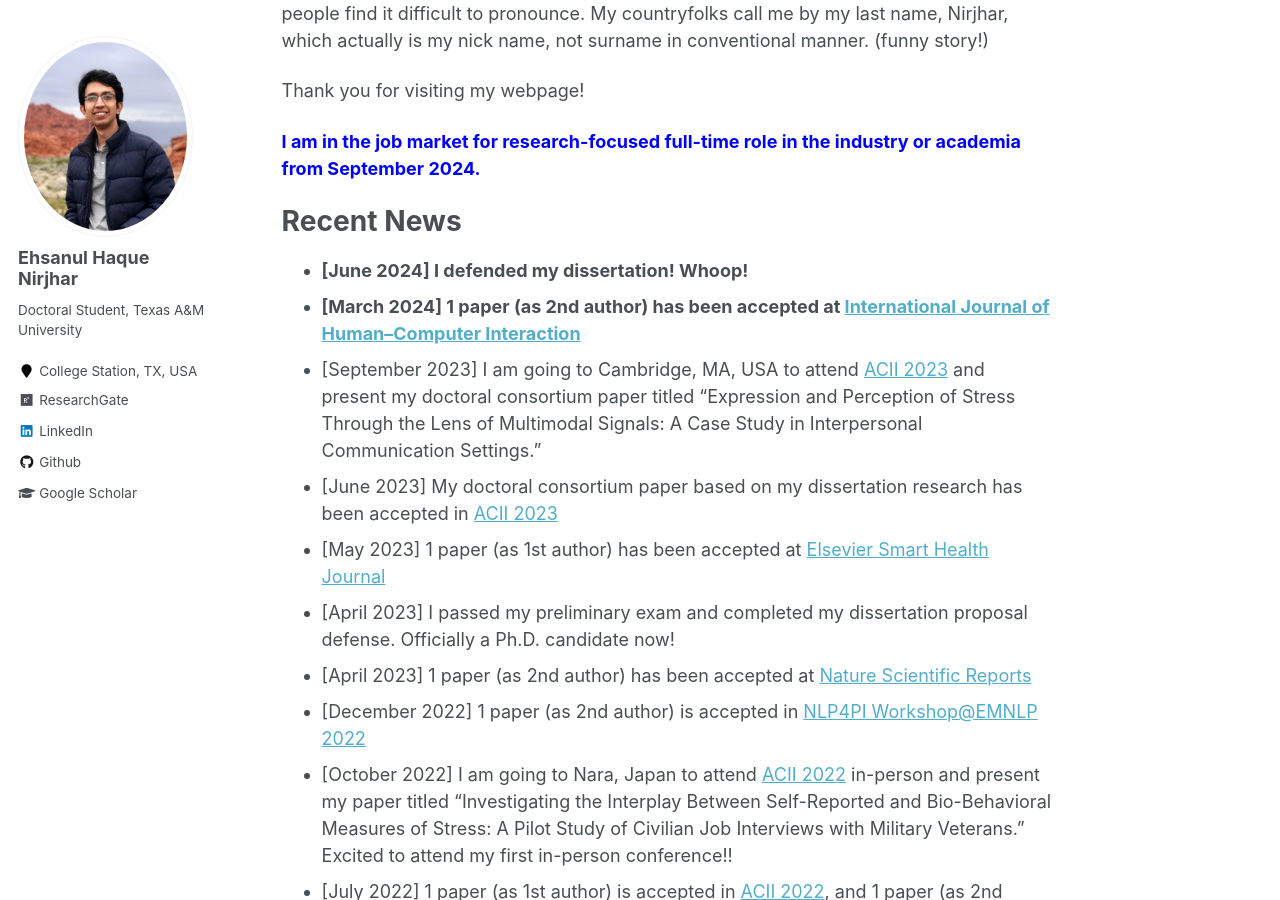
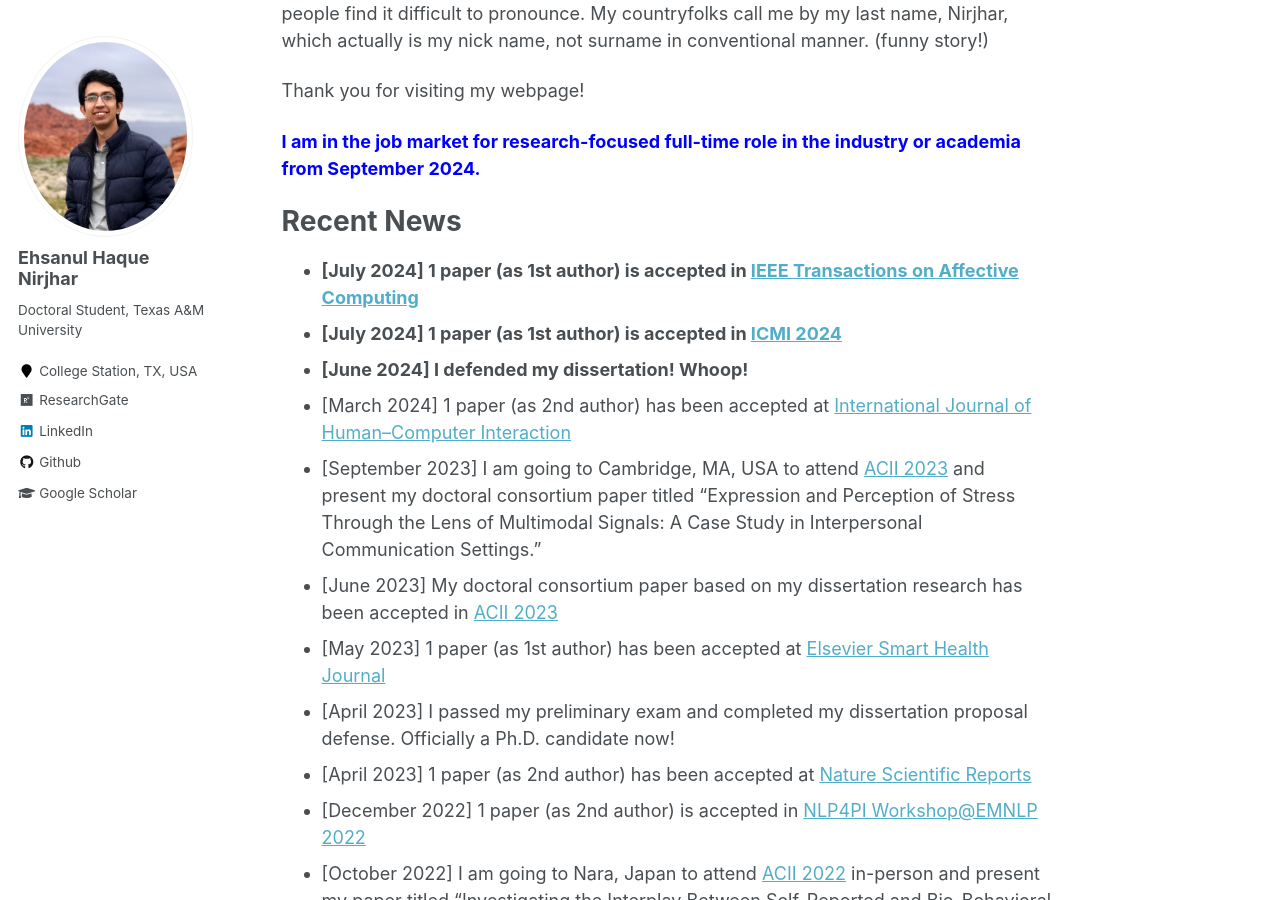
Before and after one commit to Ehsan-Nirjhar/Ehsan-Nirjhar.github.io, a Jekyll site: the page built from _pages/about.md, in a window 1280 px wide and 900 px high, scrolled down 531 px. Built offline with Jekyll 4.4.1, drawn with Linux system fonts in a browser that asks for light colours.

Commit message:
New paper update_July 2024

```diff
--- a/_pages/about.md
+++ b/_pages/about.md
@@ -26,8 +26,10 @@ Thank you for visiting my webpage!
 
 Recent News
 ======
+- **[July 2024] 1 paper (as 1st author) is accepted in [IEEE Transactions on Affective Computing](https://ieeexplore.ieee.org/xpl/RecentIssue.jsp?punumber=5165369)**
+- **[July 2024] 1 paper (as 1st author) is accepted in [ICMI 2024](https://icmi.acm.org/2024/)**
 - **[June 2024] I defended my dissertation! Whoop!**
-- **[March 2024] 1 paper (as 2nd author) has been accepted at [International Journal of Human–Computer Interaction](https://www.tandfonline.com/journals/hihc20)**
+- [March 2024] 1 paper (as 2nd author) has been accepted at [International Journal of Human–Computer Interaction](https://www.tandfonline.com/journals/hihc20)
 - [September 2023] I am going to Cambridge, MA, USA to attend [ACII 2023](https://acii-conf.net/2023/) and present my doctoral consortium paper titled “Expression and Perception of Stress Through the Lens of Multimodal Signals: A Case Study in Interpersonal Communication Settings.”
 - [June 2023] My doctoral consortium paper based on my dissertation research has been accepted in [ACII 2023](https://acii-conf.net/2023/)
 - [May 2023] 1 paper (as 1st author) has been accepted at [Elsevier Smart Health Journal](https://www.sciencedirect.com/science/article/pii/S2352648323000429)
```
Also changed, not shown: _pages/publications.md (+2 -0 lines).
